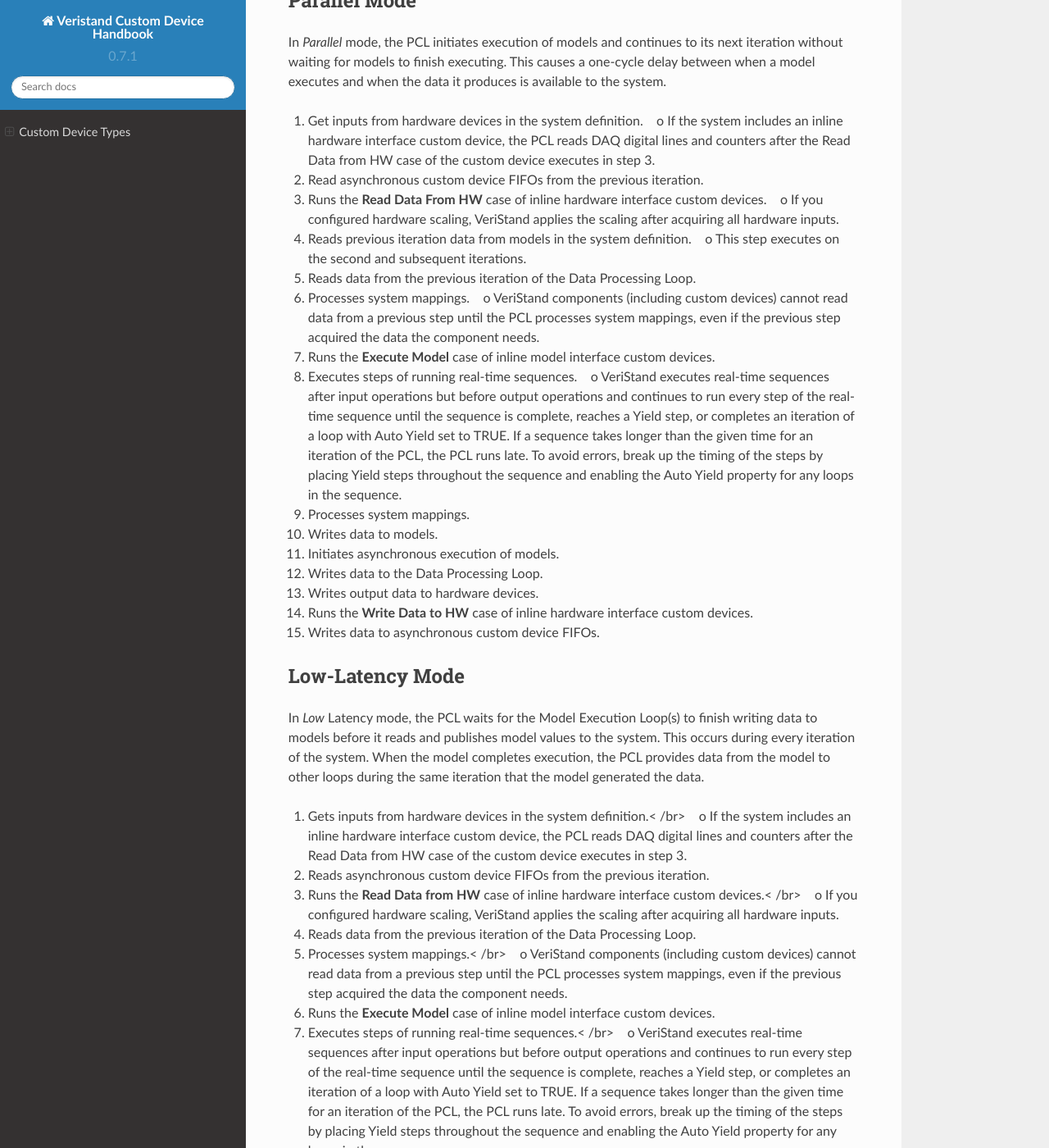
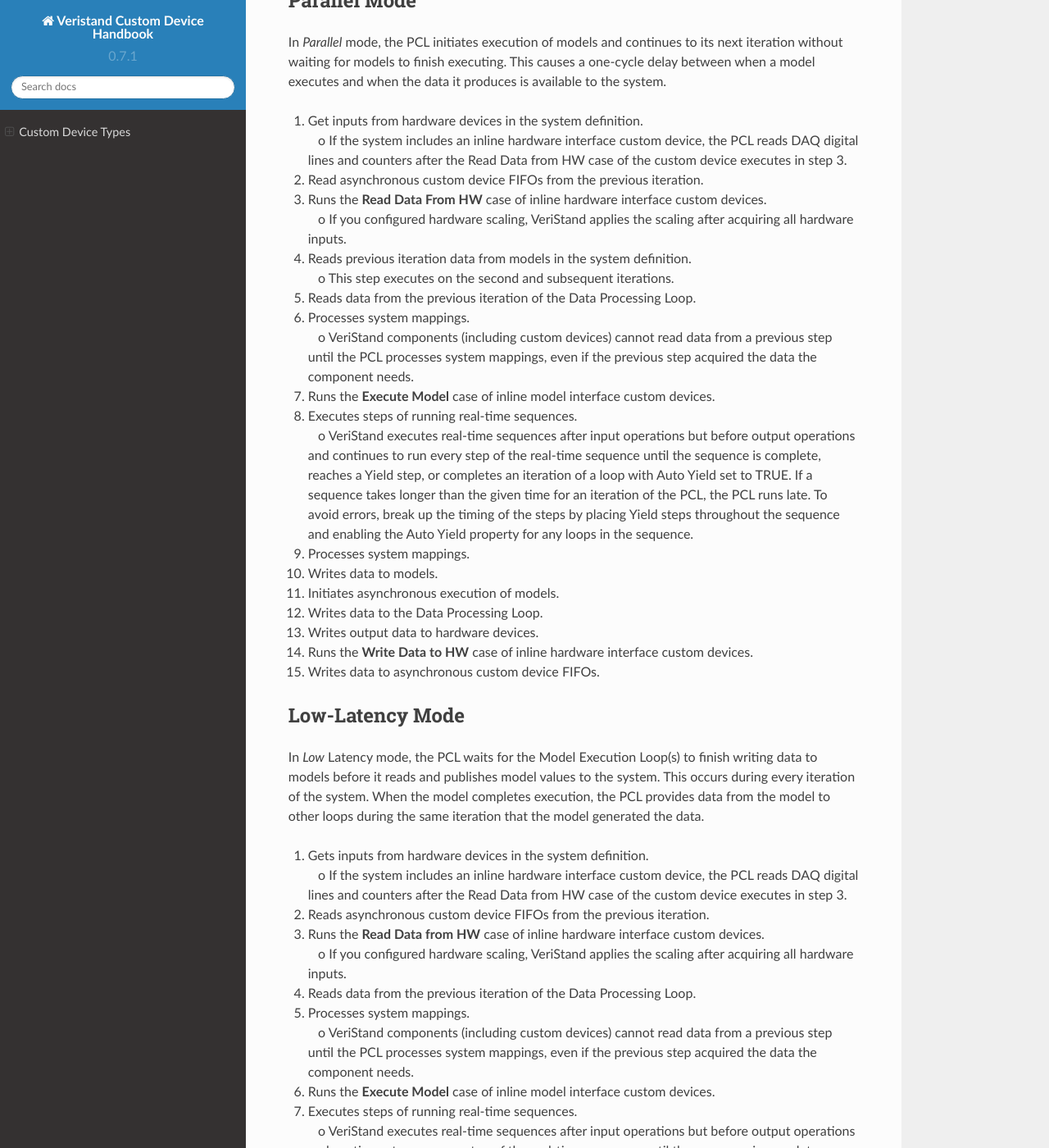
Before and after one commit to ni/niveristand-custom-device-handbook, a Sphinx documentation site: the page built from docs/Custom_Device_Types.md, in a window 1280 px wide and 1400 px high, scrolled down 7848 px. Shown: the whole window at 82% size. Built offline with Sphinx 7.4.7 and the Read the Docs theme 2.0.0, drawn with Linux system fonts in a browser that asks for light colours; some of the changed text lies outside the part shown.

Commit message:
fixing some alignment issues

```diff
--- a/docs/Custom_Device_Types.md
+++ b/docs/Custom_Device_Types.md
@@ -135,49 +135,49 @@
 
 In *Parallel* mode, the PCL initiates execution of models and continues to its next iteration without waiting for models to finish executing. This causes a one-cycle delay between when a model executes and when the data it produces is available to the system.
 
-1.	Get inputs from hardware devices in the system definition.
+1.	Get inputs from hardware devices in the system definition.<br />
 &nbsp;&nbsp;&nbsp;o	If the system includes an inline hardware interface custom device, the PCL reads DAQ digital lines and counters after the Read Data from HW case of the custom device executes in step 3.
-2.	Read asynchronous custom device FIFOs from the previous iteration.
-3.	Runs the **Read Data From HW** case of inline hardware interface custom devices.
+2.	Read asynchronous custom device FIFOs from the previous iteration.<br />
+3.	Runs the **Read Data From HW** case of inline hardware interface custom devices.<br />
 &nbsp;&nbsp;&nbsp;o	If you configured hardware scaling, VeriStand applies the scaling after acquiring all hardware inputs.
-4.	Reads previous iteration data from models in the system definition.
-&nbsp;&nbsp;&nbsp;o	This step executes on the second and subsequent iterations.
-5.	Reads data from the previous iteration of the Data Processing Loop.
-6.	Processes system mappings.
-&nbsp;&nbsp;&nbsp;o	VeriStand components (including custom devices) cannot read data from a previous step until the PCL processes system mappings, even if the previous step acquired the data the component needs.
-7.	Runs the **Execute Model** case of inline model interface custom devices.
-8.	Executes steps of running real-time sequences.
-&nbsp;&nbsp;&nbsp;o	VeriStand executes real-time sequences after input operations but before output operations and continues to run every step of the real-time sequence until the sequence is complete, reaches a Yield step, or completes an iteration of a loop with Auto Yield set to TRUE. If a sequence takes longer than the given time for an iteration of the PCL, the PCL runs late. To avoid errors, break up the timing of the steps by placing Yield steps throughout the sequence and enabling the Auto Yield property for any loops in the sequence.
-9.	Processes system mappings.
-10.	Writes data to models.
-11.	Initiates asynchronous execution of models.
-12.	Writes data to the Data Processing Loop.
-13.	Writes output data to hardware devices.
-14.	Runs the **Write Data to HW** case of inline hardware interface custom devices.
-15.	Writes data to asynchronous custom device FIFOs.
+4.	Reads previous iteration data from models in the system definition.<br />
+&nbsp;&nbsp;&nbsp;o	This step executes on the second and subsequent iterations.<br />
+5.	Reads data from the previous iteration of the Data Processing Loop.<br />
+6.	Processes system mappings.<br />
+&nbsp;&nbsp;&nbsp;o	VeriStand components (including custom devices) cannot read data from a previous step until the PCL processes system mappings, even if the previous step acquired the data the component needs.<br />
+7.	Runs the **Execute Model** case of inline model interface custom devices.<br />
+8.	Executes steps of running real-time sequences.<br />
+&nbsp;&nbsp;&nbsp;o	VeriStand executes real-time sequences after input operations but before output operations and continues to run every step of the real-time sequence until the sequence is complete, reaches a Yield step, or completes an iteration of a loop with Auto Yield set to TRUE. If a sequence takes longer than the given time for an iteration of the PCL, the PCL runs late. To avoid errors, break up the timing of the steps by placing Yield steps throughout the sequence and enabling the Auto Yield property for any loops in the sequence.<br />
+9.	Processes system mappings.<br />
+10.	Writes data to models.<br />
+11.	Initiates asynchronous execution of models.<br />
+12.	Writes data to the Data Processing Loop.<br />
+13.	Writes output data to hardware devices.<br />
+14.	Runs the **Write Data to HW** case of inline hardware interface custom devices.<br />
+15.	Writes data to asynchronous custom device FIFOs.<br />
 
 
 ### Low-Latency Mode
 
 In *Low* Latency mode, the PCL waits for the Model Execution Loop(s) to finish writing data to models before it reads and publishes model values to the system. This occurs during every iteration of the system. When the model completes execution, the PCL provides data from the model to other loops during the same iteration that the model generated the data.
 
-1.	Gets inputs from hardware devices in the system definition.< /br>
-&nbsp;&nbsp;&nbsp;o	If the system includes an inline hardware interface custom device, the PCL reads DAQ digital lines and counters after the Read Data from HW case of the custom device executes in step 3.
-2.	Reads asynchronous custom device FIFOs from the previous iteration.
-3.	Runs the **Read Data from HW** case of inline hardware interface custom devices.< /br>
-&nbsp;&nbsp;&nbsp;o	If you configured hardware scaling, VeriStand applies the scaling after acquiring all hardware inputs.
-4.	Reads data from the previous iteration of the Data Processing Loop.
-5.	Processes system mappings.< /br>
-&nbsp;&nbsp;&nbsp;o	VeriStand components (including custom devices) cannot read data from a previous step until the PCL processes system mappings, even if the previous step acquired the data the component needs.
-6.	Runs the **Execute Model** case of inline model interface custom devices.
-7.	Executes steps of running real-time sequences.< /br>
-&nbsp;&nbsp;&nbsp;o	VeriStand executes real-time sequences after input operations but before output operations and continues to run every step of the real-time sequence until the sequence is complete, reaches a Yield step, or completes an iteration of a loop with Auto Yield set to TRUE. If a sequence takes longer than the given time for an iteration of the PCL, the PCL runs late. To avoid errors, break up the timing of the steps by placing Yield steps throughout the sequence and enabling the Auto Yield property for any loops in the sequence.
-8.	Processes system mappings.
-9.	Writes data to models.
-10.	Initiates execution of models and waits for them to complete execution.
-11.	Reads data from models.
-12.	Processes system mappings.
-13.	Writes data to the Data Processing Loop.
-14.	Writes output data to hardware devices.
-15.	Runs the **Write Data to HW** case of inline hardware interface custom devices.
-16.	Writes data to asynchronous custom device FIFOs.
+1.	Gets inputs from hardware devices in the system definition.<br />
+&nbsp;&nbsp;&nbsp;o	If the system includes an inline hardware interface custom device, the PCL reads DAQ digital lines and counters after the Read Data from HW case of the custom device executes in step 3.<br />
+2.	Reads asynchronous custom device FIFOs from the previous iteration.<br />
+3.	Runs the **Read Data from HW** case of inline hardware interface custom devices.<br />
+&nbsp;&nbsp;&nbsp;o	If you configured hardware scaling, VeriStand applies the scaling after acquiring all hardware inputs.<br />
+4.	Reads data from the previous iteration of the Data Processing Loop.<br />
+5.	Processes system mappings.<br />
+&nbsp;&nbsp;&nbsp;o	VeriStand components (including custom devices) cannot read data from a previous step until the PCL processes system mappings, even if the previous step acquired the data the component needs.<br />
+6.	Runs the **Execute Model** case of inline model interface custom devices.<br />
+7.	Executes steps of running real-time sequences.<br />
+&nbsp;&nbsp;&nbsp;o	VeriStand executes real-time sequences after input operations but before output operations and continues to run every step of the real-time sequence until the sequence is complete, reaches a Yield step, or completes an iteration of a loop with Auto Yield set to TRUE. If a sequence takes longer than the given time for an iteration of the PCL, the PCL runs late. To avoid errors, break up the timing of the steps by placing Yield steps throughout the sequence and enabling the Auto Yield property for any loops in the sequence.<br />
+8.	Processes system mappings.<br />
+9.	Writes data to models.<br />
+10.	Initiates execution of models and waits for them to complete execution.<br />
+11.	Reads data from models.<br />
+12.	Processes system mappings.<br />
+13.	Writes data to the Data Processing Loop.<br />
+14.	Writes output data to hardware devices.<br />
+15.	Runs the **Write Data to HW** case of inline hardware interface custom devices.<br />
+16.	Writes data to asynchronous custom device FIFOs.<br />
```
